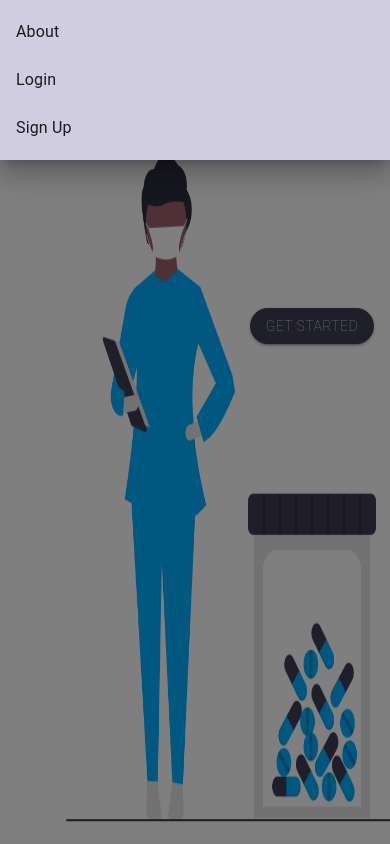
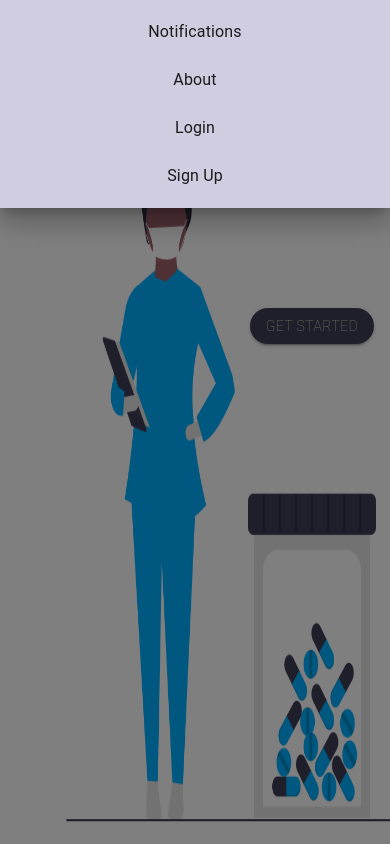
Before and after one commit to C-Sim/we-care-react, a React (Create React App) app: page / in a window 390 px wide. Both pictures are taken after a click on the button "open drawer". Shown: the top 844 px of the page. Built offline with nearby package versions, Linux system fonts and the light colour scheme.

Commit message:
adjusted navbar items

```diff
--- a/src/components/organisms/NavBar.js
+++ b/src/components/organisms/NavBar.js
@@ -14,6 +14,7 @@ import Button from "@mui/material/Button";
 import logo from "../atoms/images/WeCare-1_260x60.png";
 import { useAuth } from "../../context/AppProvider";
 import { getNavItems } from "../../utils/getNavItems";
+import { NotificationBadge } from "../molecules/NotificationBadge";
 
 export const NavBar = () => {
   const [mobileOpen, setMobileOpen] = useState(false);
@@ -38,11 +39,23 @@ export const NavBar = () => {
       sx={{ textAlign: "center", backgroundColor: "#d0cde1" }}
     >
       <List>
+        <ListItem key="notifications" disablePadding>
+          <ListItemButton
+            sx={{
+              textAlign: "center",
+            }}
+            onClick={() => {
+              navigate("/notifications", { replace: true });
+            }}
+          >
+            <ListItemText primary="Notifications" />
+          </ListItemButton>
+        </ListItem>
         {navItems.map((item) => (
           <ListItem key={item.label} disablePadding>
             <ListItemButton
               sx={{
-                textAlign: "centre",
+                textAlign: "center",
               }}
               onClick={() => {
                 navigate(item.path, { replace: true });
@@ -106,6 +119,18 @@ export const NavBar = () => {
               display: { xs: "none", sm: "block" },
             }}
           >
+            {isLoggedIn && (
+              <Button
+                key="notifications"
+                sx={{ color: "#fff", fontWeight: "100" }}
+                onClick={() => {
+                  navigate("/notifications", { replace: true });
+                }}
+              >
+                <NotificationBadge notificationCount="4" />
+              </Button>
+            )}
+
             {navItems.map((item) => (
               <Button
                 key={item.label}
@@ -150,10 +175,11 @@ export const NavBar = () => {
               sx={{
                 backgroundColor: "#d0cde1",
                 color: "#212121",
+                textAlign: "center",
               }}
               onClick={logOut}
             >
-              <ListItemText primary="Logout" />
+              <ListItemText primary="Log out" />
             </ListItemButton>
           )}
           {drawer}
--- a/src/utils/getNavItems.js
+++ b/src/utils/getNavItems.js
@@ -12,7 +12,7 @@ const navItems = {
       path: "/carer-profile",
     },
 
-    { label: "Notifications", path: "/notifications" },
+    // { label: "Notifications", path: "/notifications" },
 
     { label: "Calendar", path: "/carer-calendar" },
 
@@ -31,10 +31,10 @@ const navItems = {
     { label: "Dashboard", path: "/patient-dashboard" },
   ],
   supervisor: [
-    {
-      label: "Notifications",
-      path: "/notifications",
-    },
+    // {
+    //   label: "Notifications",
+    //   path: "/notifications",
+    // },
     { label: "Add Carer", path: "/create-carer" },
 
     { label: "Assignments", path: "/supervisor-assign" },
```
